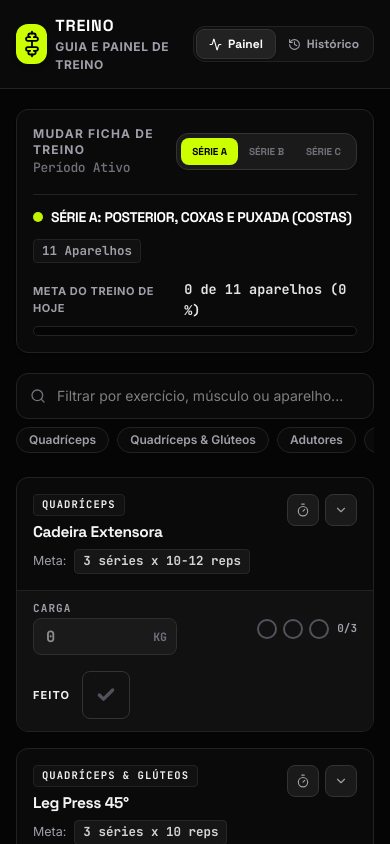
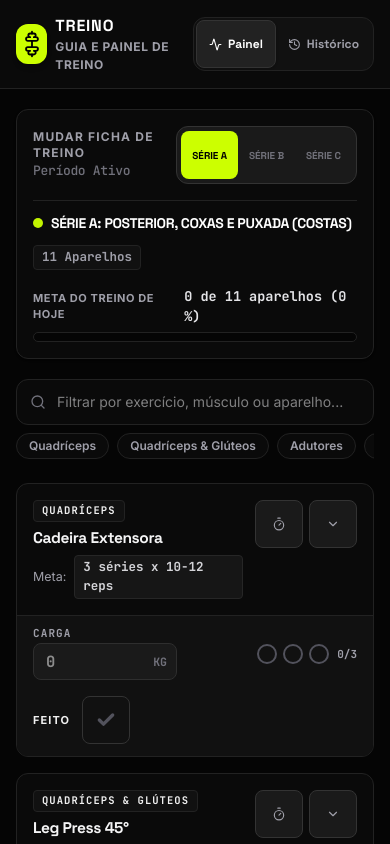
Before and after one commit to rbrenelli/workout-tracker-aistudio, a React (Vite) app: page / in a window 390 px wide. Shown: the top 844 px of the page. Built offline with nearby package versions, Linux system fonts and the light colour scheme.

Commit message:
🎨 Palette: Enhance mobile tap targets and keyboard focus accessibility
Co-authored-by: rbrenelli <35534617+rbrenelli@users.noreply.github.com>

```diff
--- a/src/App.tsx
+++ b/src/App.tsx
@@ -14,7 +14,8 @@ import {
   Activity,
   Search,
   Check,
-  X
+  X,
+  Sparkles
 } from 'lucide-react';
 import { motion, AnimatePresence } from 'motion/react';
 import { EXERCISES_SERIE_A, EXERCISES_SERIE_B, EXERCISES_SERIE_C } from './data';
@@ -476,7 +477,7 @@ export default function App() {
               <button
                 onClick={() => setCurrentView('tracker')}
                 aria-current={currentView === 'tracker' ? 'page' : undefined}
-                className={`px-3 py-1.5 rounded-lg text-xs font-display font-semibold transition-all flex items-center gap-1.5 focus-visible:outline-none focus-visible:ring-2 focus-visible:ring-zinc-550 ${
+                className={`min-h-[48px] px-3 py-1.5 rounded-lg text-xs font-display font-semibold transition-all flex items-center gap-1.5 focus-visible:outline-none focus-visible:ring-2 focus-visible:ring-zinc-550 ${
                   currentView === 'tracker'
                     ? 'bg-[#222] border border-[#333] text-white shadow'
                     : 'text-zinc-400 hover:text-white'
@@ -489,7 +490,7 @@ export default function App() {
               <button
                 onClick={() => setCurrentView('history')}
                 aria-current={currentView === 'history' ? 'page' : undefined}
-                className={`px-3 py-1.5 rounded-lg text-xs font-display font-semibold transition-all flex items-center gap-1.5 focus-visible:outline-none focus-visible:ring-2 focus-visible:ring-zinc-550 ${
+                className={`min-h-[48px] px-3 py-1.5 rounded-lg text-xs font-display font-semibold transition-all flex items-center gap-1.5 focus-visible:outline-none focus-visible:ring-2 focus-visible:ring-zinc-550 ${
                   currentView === 'history'
                     ? 'bg-[#222] border border-[#333] text-white shadow'
                     : 'text-zinc-400 hover:text-white'
@@ -545,7 +546,7 @@ export default function App() {
                       setActiveRoutine('A');
                       setSearchQuery('');
                     }}
-                    className="flex-1 py-1.5 text-[10px] font-display font-black rounded-lg transition-all text-center relative focus-visible:outline-none focus-visible:ring-2 focus-visible:ring-zinc-550"
+                    className="min-h-[48px] flex-1 py-1.5 text-[10px] font-display font-black rounded-lg transition-all text-center relative focus-visible:outline-none focus-visible:ring-2 focus-visible:ring-zinc-550"
                     style={{
                       backgroundColor: activeRoutine === 'A' ? ACCENT_A : 'transparent',
                       color: activeRoutine === 'A' ? '#000000' : '#71717a'
@@ -561,7 +562,7 @@ export default function App() {
                       setActiveRoutine('B');
                       setSearchQuery('');
                     }}
-                    className="flex-1 py-1.5 text-[10px] font-display font-black rounded-lg transition-all text-center relative focus-visible:outline-none focus-visible:ring-2 focus-visible:ring-zinc-550"
+                    className="min-h-[48px] flex-1 py-1.5 text-[10px] font-display font-black rounded-lg transition-all text-center relative focus-visible:outline-none focus-visible:ring-2 focus-visible:ring-zinc-550"
                     style={{
                       backgroundColor: activeRoutine === 'B' ? ACCENT_B : 'transparent',
                       color: activeRoutine === 'B' ? '#000000' : '#71717a'
@@ -577,7 +578,7 @@ export default function App() {
                       setActiveRoutine('C');
                       setSearchQuery('');
                     }}
-                    className="flex-1 py-1.5 text-[10px] font-display font-black rounded-lg transition-all text-center relative focus-visible:outline-none focus-visible:ring-2 focus-visible:ring-zinc-550"
+                    className="min-h-[48px] flex-1 py-1.5 text-[10px] font-display font-black rounded-lg transition-all text-center relative focus-visible:outline-none focus-visible:ring-2 focus-visible:ring-zinc-550"
                     style={{
                       backgroundColor: activeRoutine === 'C' ? ACCENT_C : 'transparent',
                       color: activeRoutine === 'C' ? '#000000' : '#71717a'
--- a/src/components/ExerciseCard.tsx
+++ b/src/components/ExerciseCard.tsx
@@ -94,7 +94,7 @@ export const ExerciseCard: React.FC<ExerciseCardProps> = ({
           <button
             type="button"
             onClick={(e) => { e.stopPropagation(); onStartTimer(60, exercise.id); }}
-            className="p-2 bg-[#1a1a1a] text-zinc-400 hover:text-white hover:bg-[#222] rounded-lg transition-all flex items-center justify-center border border-[#333] focus-visible:outline-none focus-visible:ring-2 focus-visible:ring-zinc-600"
+            className="w-12 h-12 bg-[#1a1a1a] text-zinc-400 hover:text-white hover:bg-[#222] rounded-lg transition-all flex items-center justify-center border border-[#333] focus-visible:outline-none focus-visible:ring-2 focus-visible:ring-zinc-600"
             title="Iniciar descanso de 60 segundos"
             aria-label="Iniciar cronômetro de descanso de 60 segundos"
           >
@@ -107,7 +107,7 @@ export const ExerciseCard: React.FC<ExerciseCardProps> = ({
             onClick={(e) => { e.stopPropagation(); setShowGuide(!showGuide); }}
             aria-label={showGuide ? "Ocultar guia do aparelho" : "Exibir guia do aparelho"}
             aria-expanded={showGuide}
-            className="p-2 bg-[#1a1a1a] text-zinc-400 hover:text-white hover:bg-[#222] rounded-lg transition-all flex items-center justify-center border border-[#333] focus-visible:outline-none focus-visible:ring-2 focus-visible:ring-zinc-600"
+            className="w-12 h-12 bg-[#1a1a1a] text-zinc-400 hover:text-white hover:bg-[#222] rounded-lg transition-all flex items-center justify-center border border-[#333] focus-visible:outline-none focus-visible:ring-2 focus-visible:ring-zinc-600"
           >
             {showGuide ? <ChevronUp size={14} aria-hidden="true" /> : <ChevronDown size={14} aria-hidden="true" />}
           </button>
--- a/src/components/RestTimer.tsx
+++ b/src/components/RestTimer.tsx
@@ -136,7 +136,7 @@ export const RestTimer: React.FC<RestTimerProps> = ({
           <button
             onClick={onClose}
             aria-label="Fechar cronômetro"
-            className="text-zinc-400 hover:text-white p-1 rounded-full hover:bg-[#1a1a1a] transition-colors"
+            className="text-zinc-400 hover:text-white p-1 rounded-full hover:bg-[#1a1a1a] transition-colors min-w-[48px] min-h-[48px] flex items-center justify-center"
           >
             <X size={14} />
           </button>
@@ -173,7 +173,7 @@ export const RestTimer: React.FC<RestTimerProps> = ({
             <div className="flex items-center justify-between mb-4">
               <button
                 onClick={() => setIsMinimized(true)}
-                className="text-zinc-400 hover:text-white flex items-center gap-1.5 text-sm font-display hover:bg-[#111] px-2.5 py-1.5 rounded-lg transition-all border border-transparent hover:border-[#222]"
+                className="text-zinc-400 hover:text-white flex items-center gap-1.5 text-sm font-display hover:bg-[#111] px-2.5 py-1.5 rounded-lg transition-all border border-transparent hover:border-[#222] min-h-[48px]"
                 title="Minimizar cronômetro para persistir na tela"
               >
                 <Minimize2 size={14} />
@@ -182,7 +182,7 @@ export const RestTimer: React.FC<RestTimerProps> = ({
               <h3 className="text-base font-display font-medium text-zinc-300">Tempo de Descanso</h3>
               <button
                 onClick={onClose}
-                className="text-zinc-400 hover:text-white hover:bg-[#111] p-1.5 rounded-lg transition-colors border border-transparent hover:border-[#222]"
+                className="text-zinc-400 hover:text-white hover:bg-[#111] p-1.5 rounded-lg transition-colors border border-transparent hover:border-[#222] min-w-[48px] min-h-[48px] flex items-center justify-center"
                 aria-label="Fechar descanso"
               >
                 <X size={18} />
@@ -274,7 +274,7 @@ export const RestTimer: React.FC<RestTimerProps> = ({
               <button
                 onClick={() => adjustTime(-10)}
                 disabled={timeLeft <= 10}
-                className="flex items-center justify-center w-10 h-10 rounded-full border border-[#222] text-zinc-400 hover:bg-[#111] hover:text-white transition-all disabled:opacity-30 disabled:pointer-events-none"
+                className="flex items-center justify-center w-12 h-12 rounded-full border border-[#222] text-zinc-400 hover:bg-[#111] hover:text-white transition-all disabled:opacity-30 disabled:pointer-events-none"
                 title="Remover 10 segundos"
                 aria-label="Remover 10 segundos"
               >
@@ -285,7 +285,7 @@ export const RestTimer: React.FC<RestTimerProps> = ({
               </div>
               <button
                 onClick={() => adjustTime(10)}
-                className="flex items-center justify-center w-10 h-10 rounded-full border border-[#222] text-zinc-350 hover:bg-[#111] hover:text-white transition-all"
+                className="flex items-center justify-center w-12 h-12 rounded-full border border-[#222] text-zinc-350 hover:bg-[#111] hover:text-white transition-all"
                 title="Adicionar 10 segundos"
                 aria-label="Adicionar 10 segundos"
               >
```
Also changed, not shown: .Jules/palette.md (added).
